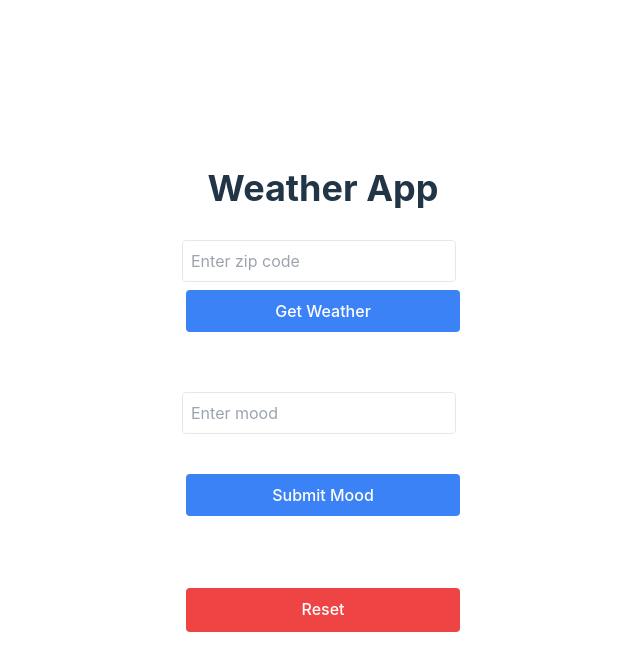
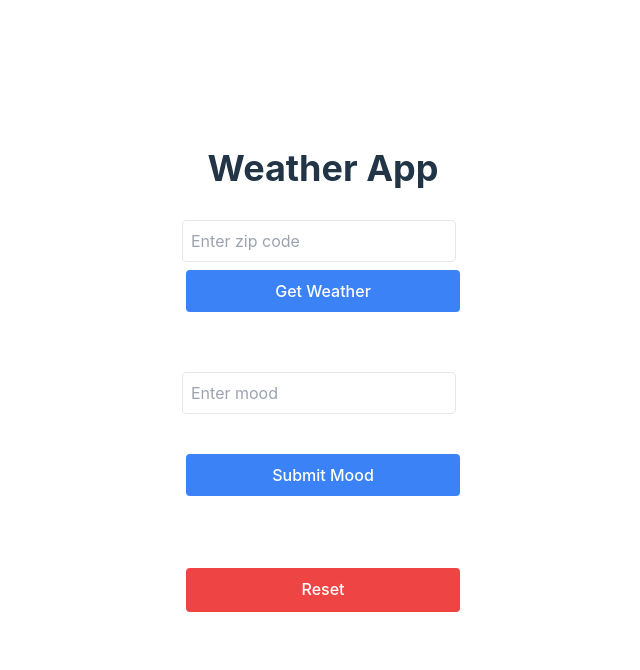
Before and after one commit to MonkeyCrumbs999/MoodyWeather-App, a React (Vite) app: page / in a window 1280 px wide. Shown: the top 670 px of the page, without its empty margins (317-957 px from the left). Built offline with nearby package versions, Linux system fonts and the light colour scheme.

Commit message:
Fixed padding for top

```diff
--- a/src/components/WeatherApp.jsx
+++ b/src/components/WeatherApp.jsx
@@ -107,7 +107,7 @@ const WeatherApp = () => {
   return (
     // Container with variants for motion effects
     <motion.div
-      className="p-4 sm:p-10 flex flex-col items-center"
+      className="pl-4 pr-4 pb-4 sm:pl-10 sm:pr-10 sm:pb-10 flex flex-col items-center"
       variants={containerVariants}
       initial="hidden"
       animate="visible">
```
